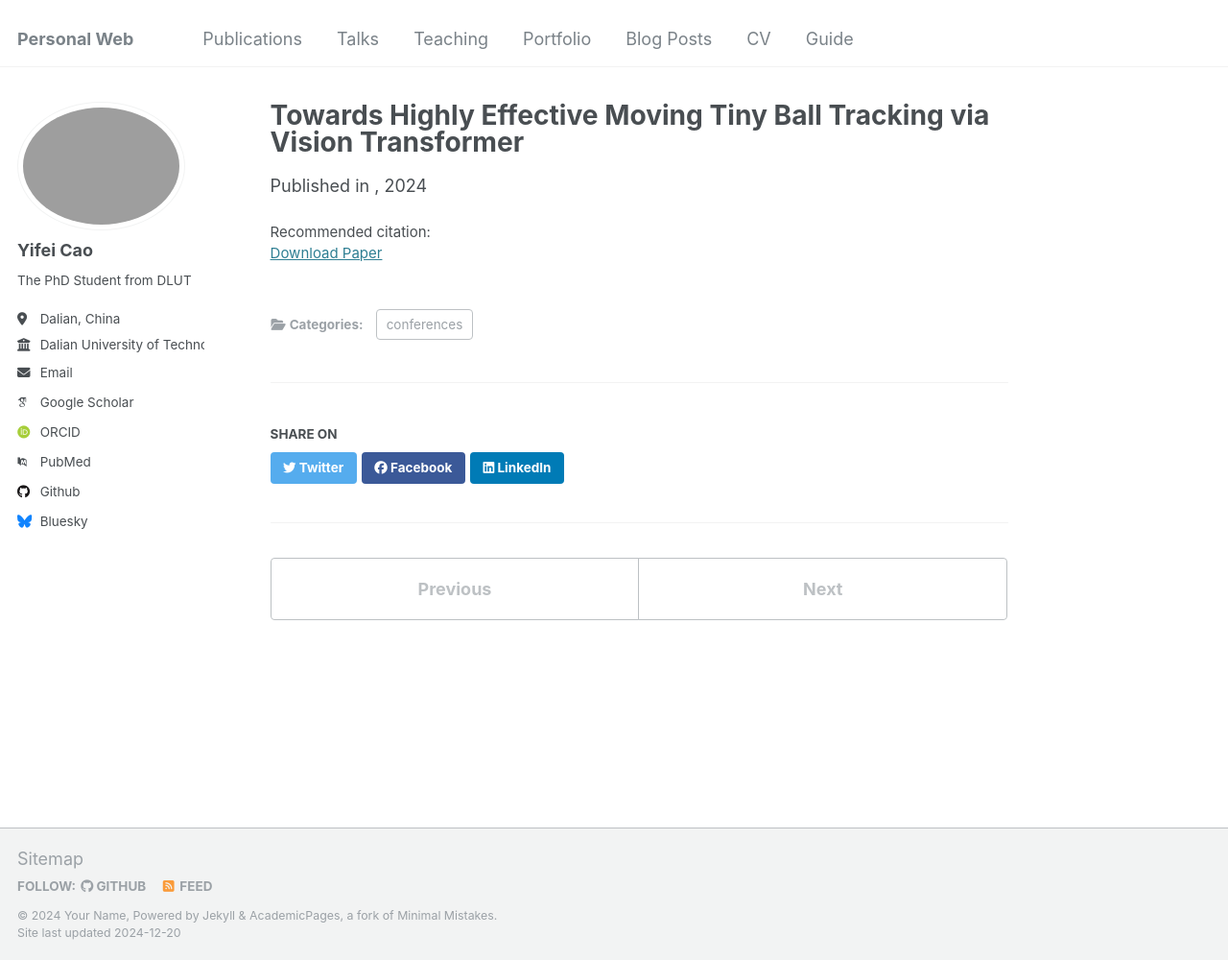
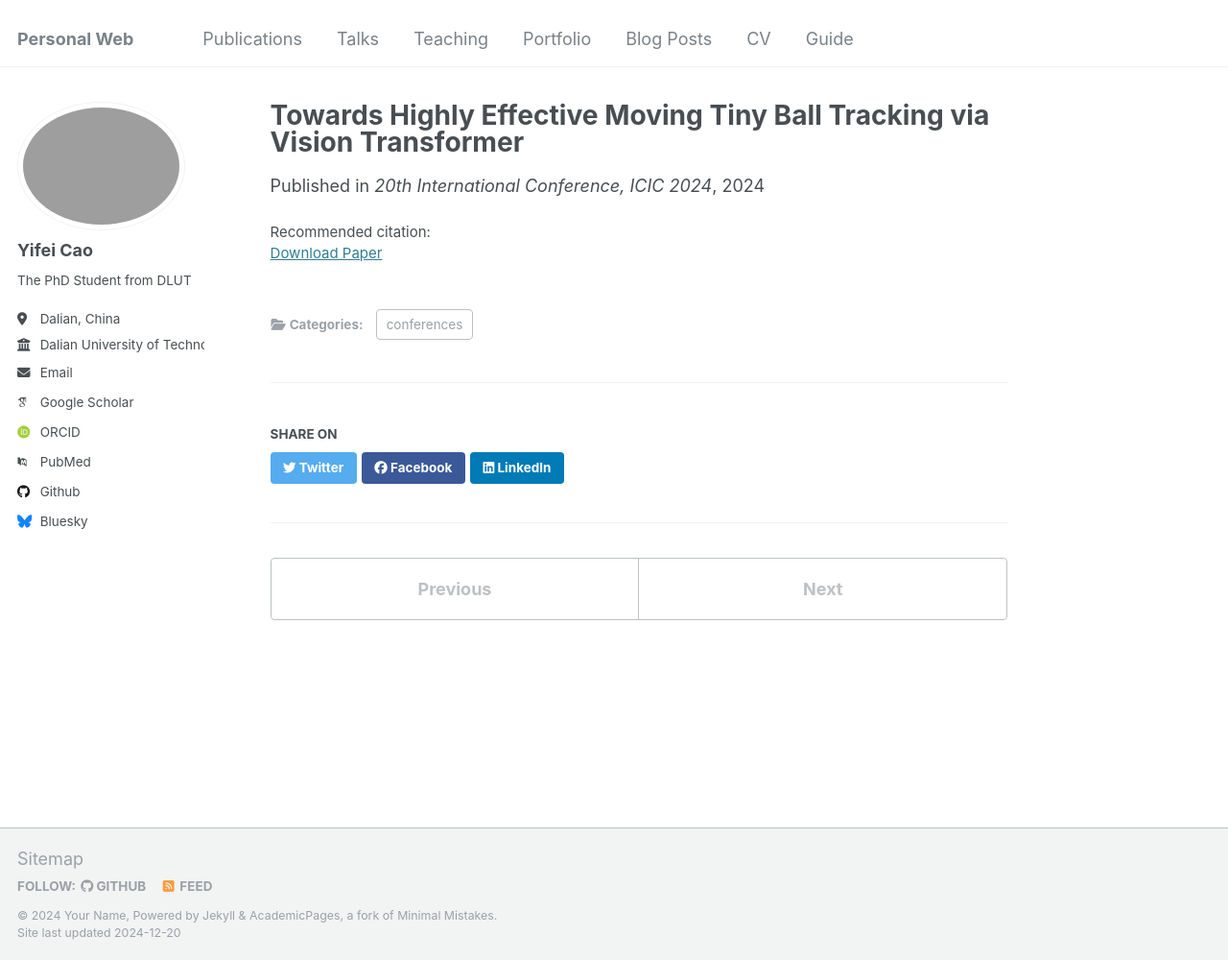
Before and after one commit to cyfedu-dlut/PersonalWeb, a Jekyll site: the page built from _publications/2024-02-18-paper-title-number-5.md, in a window 1280 px wide and 1000 px high. Shown: the whole window at 96% size. Built offline with Jekyll 4.4.1, drawn with Linux system fonts in a browser that asks for light colours; some web fonts are replaced.

Commit message:
Update 2024-02-18-paper-title-number-5.md

```diff
--- a/_publications/2024-02-18-paper-title-number-5.md
+++ b/_publications/2024-02-18-paper-title-number-5.md
@@ -23,7 +23,7 @@ knowledge, LaTBT is the first large-scale dataset for tiny ball tracking. Experi
 proposed benchmark dataset. The dataset and the algorithm code are available at
 https://github.com/Gi-gigi/TrackFormer.'
 date: 2024-08-05
-venue: ''
+venue: '20th International Conference, ICIC 2024'
 paperurl: 'https://cyfedu-dlut.github.io/PersonalWeb/files/trackerformer.pdf'
 citation: ''
 ---
```
